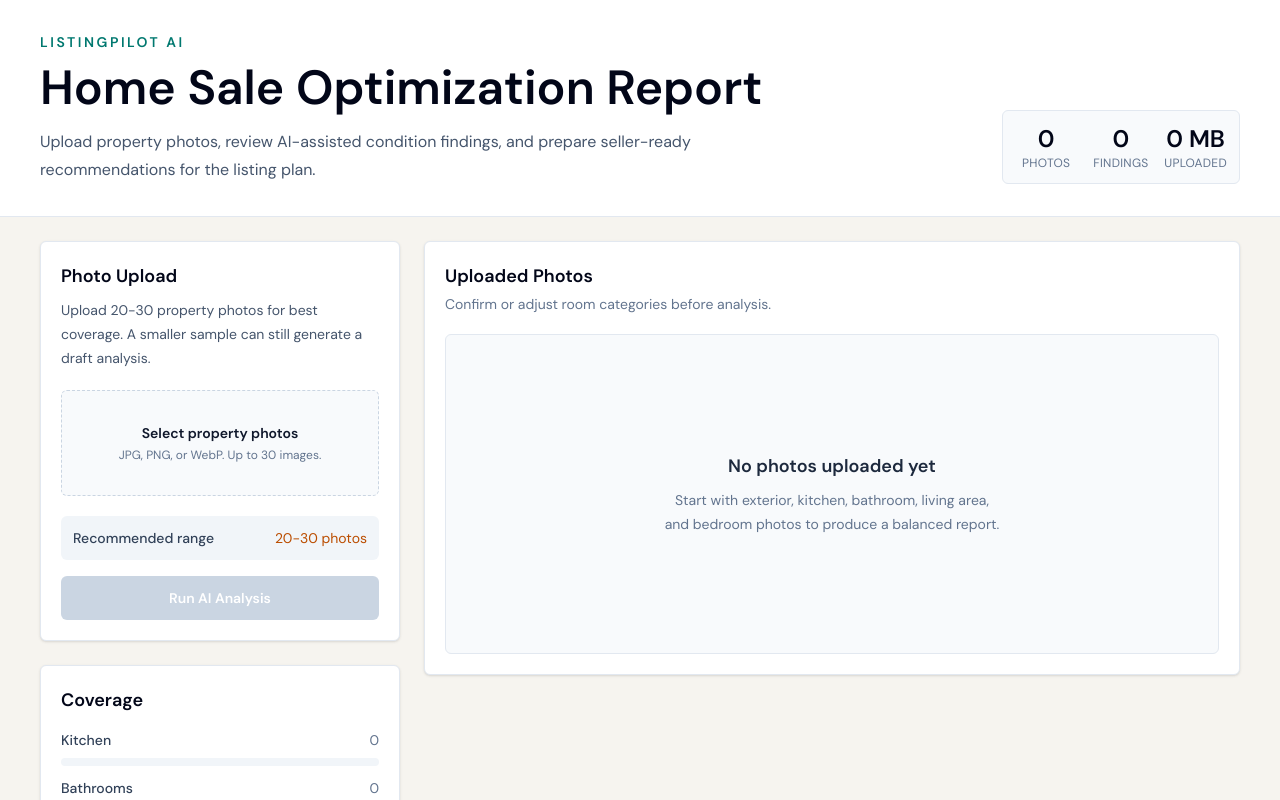
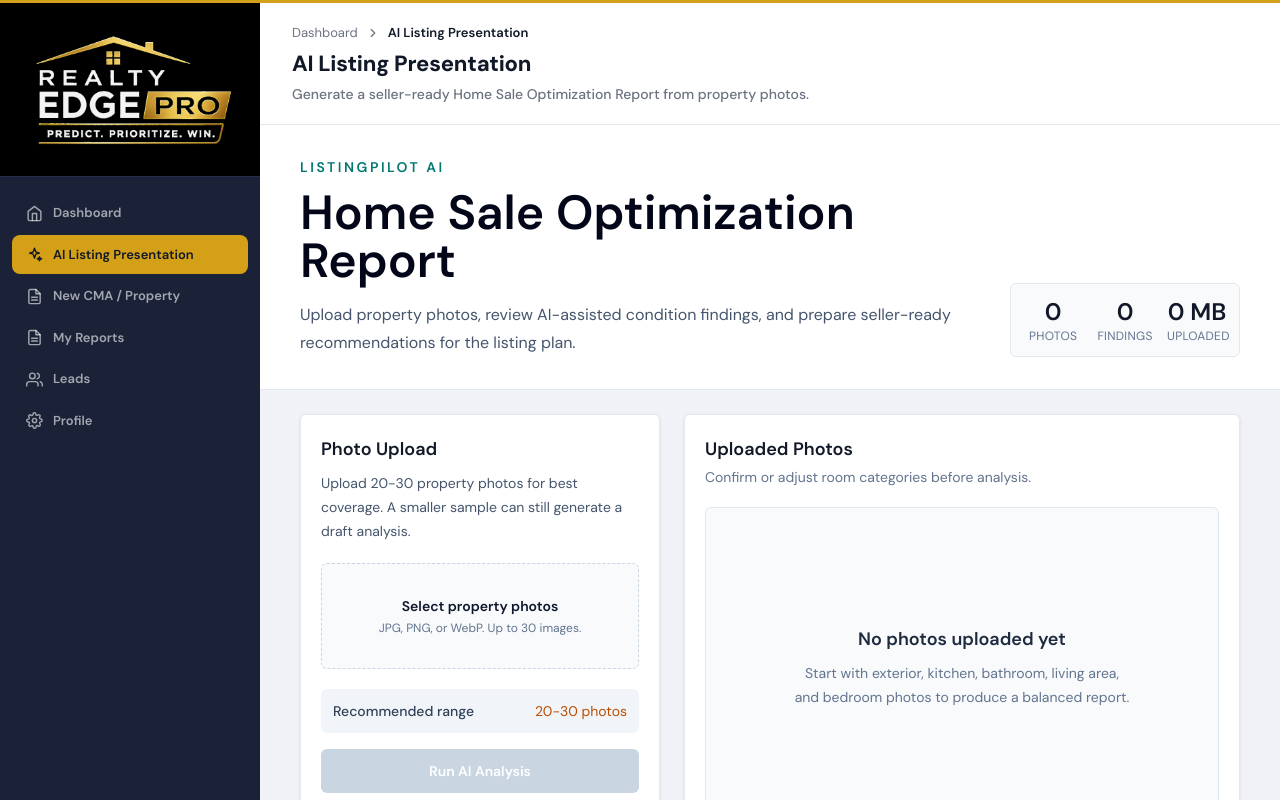
Before and after one commit to gregpett86/listingpilot-ai, a Next.js app: page / in a window 1280 px wide. Shown: the top 800 px of the page. Built offline with nearby package versions, Linux system fonts and the light colour scheme.

Commit message:
Add Realty Edge dashboard shell

```diff
--- a/src/app/page.tsx
+++ b/src/app/page.tsx
@@ -2,6 +2,10 @@
 
 import { ChangeEvent, useMemo, useState } from "react";
 import { jsPDF } from "jspdf";
+import {
+  RealtyEdgePageHeader,
+  RealtyEdgeShell,
+} from "@/components/realty-edge-shell";
 
 type PropertyArea =
   | "Kitchen"
@@ -438,7 +442,10 @@ export default function Home() {
   const recommendedCountMet = photos.length >= 20 && photos.length <= 30;
 
   return (
-    <main className="min-h-screen bg-[#f6f4ef] text-slate-950">
+    <RealtyEdgeShell>
+      <div className="flex h-full flex-col bg-[#F0F2F8] text-[#111827]">
+        <RealtyEdgePageHeader />
+        <div className="flex-1 overflow-y-auto">
       <section className="border-b border-slate-200 bg-white">
         <div className="mx-auto flex w-full max-w-7xl flex-col gap-8 px-5 py-8 sm:px-8 lg:px-10">
           <div className="flex flex-col gap-4 lg:flex-row lg:items-end lg:justify-between">
@@ -820,6 +827,8 @@ export default function Home() {
           )}
         </div>
       </section>
-    </main>
+        </div>
+      </div>
+    </RealtyEdgeShell>
   );
 }
--- /dev/null
+++ b/src/components/realty-edge-shell.tsx
@@ -0,0 +1,230 @@
+"use client";
+
+import Image from "next/image";
+import Link from "next/link";
+import { ReactNode, useEffect, useState } from "react";
+
+type NavItem = {
+  href: string;
+  label: string;
+  icon: ReactNode;
+  active?: boolean;
+};
+
+const iconProps = {
+  fill: "none",
+  stroke: "currentColor",
+  strokeLinecap: "round" as const,
+  strokeLinejoin: "round" as const,
+  strokeWidth: 2,
+};
+
+function IconHome() {
+  return (
+    <svg aria-hidden="true" height="17" viewBox="0 0 24 24" width="17">
+      <path d="M3 9l9-7 9 7v11a2 2 0 0 1-2 2H5a2 2 0 0 1-2-2z" {...iconProps} />
+      <polyline points="9 22 9 12 15 12 15 22" {...iconProps} />
+    </svg>
+  );
+}
+
+function IconSpark() {
+  return (
+    <svg aria-hidden="true" height="17" viewBox="0 0 24 24" width="17">
+      <path d="M12 3l1.9 5.5L19 10l-5.1 1.5L12 17l-1.9-5.5L5 10l5.1-1.5L12 3z" {...iconProps} />
+      <path d="M19 15l.8 2.2L22 18l-2.2.8L19 21l-.8-2.2L16 18l2.2-.8L19 15z" {...iconProps} />
+    </svg>
+  );
+}
+
+function IconDoc() {
+  return (
+    <svg aria-hidden="true" height="17" viewBox="0 0 24 24" width="17">
+      <path d="M14 2H6a2 2 0 0 0-2 2v16a2 2 0 0 0 2 2h12a2 2 0 0 0 2-2V8z" {...iconProps} />
+      <polyline points="14 2 14 8 20 8" {...iconProps} />
+      <line x1="16" x2="8" y1="13" y2="13" {...iconProps} />
+      <line x1="16" x2="8" y1="17" y2="17" {...iconProps} />
+    </svg>
+  );
+}
+
+function IconLeads() {
+  return (
+    <svg aria-hidden="true" height="17" viewBox="0 0 24 24" width="17">
+      <path d="M17 21v-2a4 4 0 0 0-4-4H5a4 4 0 0 0-4 4v2" {...iconProps} />
+      <circle cx="9" cy="7" r="4" {...iconProps} />
+      <path d="M23 21v-2a4 4 0 0 0-3-3.87" {...iconProps} />
+      <path d="M16 3.13a4 4 0 0 1 0 7.75" {...iconProps} />
+    </svg>
+  );
+}
+
+function IconSettings() {
+  return (
+    <svg aria-hidden="true" height="17" viewBox="0 0 24 24" width="17">
+      <circle cx="12" cy="12" r="3" {...iconProps} />
+      <path d="M19.4 15a1.7 1.7 0 0 0 .3 1.8l.1.1a2 2 0 0 1-2.8 2.8l-.1-.1a1.7 1.7 0 0 0-1.8-.3 1.7 1.7 0 0 0-1 1.5V21a2 2 0 0 1-4 0v-.1a1.7 1.7 0 0 0-1-1.5 1.7 1.7 0 0 0-1.8.3l-.1.1a2 2 0 0 1-2.8-2.8l.1-.1a1.7 1.7 0 0 0 .3-1.8 1.7 1.7 0 0 0-1.5-1H3a2 2 0 0 1 0-4h.1a1.7 1.7 0 0 0 1.5-1 1.7 1.7 0 0 0-.3-1.8l-.1-.1a2 2 0 0 1 2.8-2.8l.1.1a1.7 1.7 0 0 0 1.8.3 1.7 1.7 0 0 0 1-1.5V3a2 2 0 0 1 4 0v.1a1.7 1.7 0 0 0 1 1.5 1.7 1.7 0 0 0 1.8-.3l.1-.1a2 2 0 0 1 2.8 2.8l-.1.1a1.7 1.7 0 0 0-.3 1.8 1.7 1.7 0 0 0 1.5 1h.1a2 2 0 0 1 0 4h-.1a1.7 1.7 0 0 0-1.5 1z" {...iconProps} />
+    </svg>
+  );
+}
+
+function IconMenu() {
+  return (
+    <svg aria-hidden="true" height="20" viewBox="0 0 24 24" width="20">
+      <line x1="3" x2="21" y1="6" y2="6" {...iconProps} strokeWidth={2.5} />
+      <line x1="3" x2="21" y1="12" y2="12" {...iconProps} strokeWidth={2.5} />
+      <line x1="3" x2="21" y1="18" y2="18" {...iconProps} strokeWidth={2.5} />
+    </svg>
+  );
+}
+
+function IconClose() {
+  return (
+    <svg aria-hidden="true" height="18" viewBox="0 0 24 24" width="18">
+      <line x1="18" x2="6" y1="6" y2="18" {...iconProps} strokeWidth={2.5} />
+      <line x1="6" x2="18" y1="6" y2="18" {...iconProps} strokeWidth={2.5} />
+    </svg>
+  );
+}
+
+function IconChevron() {
+  return (
+    <svg aria-hidden="true" height="14" viewBox="0 0 24 24" width="14">
+      <polyline points="9 18 15 12 9 6" {...iconProps} />
+    </svg>
+  );
+}
+
+const navItems: NavItem[] = [
+  { href: "#", label: "Dashboard", icon: <IconHome /> },
+  {
+    href: "#",
+    label: "AI Listing Presentation",
+    icon: <IconSpark />,
+    active: true,
+  },
+  { href: "#", label: "New CMA / Property", icon: <IconDoc /> },
+  { href: "#", label: "My Reports", icon: <IconDoc /> },
+  { href: "#", label: "Leads", icon: <IconLeads /> },
+  { href: "#", label: "Profile", icon: <IconSettings /> },
+];
+
+function Sidebar({ onClose, showClose }: { onClose?: () => void; showClose?: boolean }) {
+  return (
+    <aside className="flex h-full w-[260px] min-w-[260px] shrink-0 flex-col overflow-y-auto bg-[#1B2238]">
+      <div className="flex items-center justify-between border-b border-white/10 bg-[#0B1437]">
+        <Image
+          alt="Realty Edge Pro"
+          className="block h-auto w-full"
+          height={60}
+          priority
+          src="/logo_gold.png"
+          width={180}
+        />
+        {showClose && (
+          <button
+            aria-label="Close navigation"
+            className="mr-3 shrink-0 rounded-md p-1 text-white/50 transition hover:text-white"
+            onClick={onClose}
+            type="button"
+          >
+            <IconClose />
+          </button>
+        )}
+      </div>
+
+      <nav className="flex-1 px-3 py-4">
+        {navItems.map((item) => (
+          <Link
+            className={`mb-0.5 flex items-center gap-2.5 rounded-lg px-3.5 py-2.5 text-[13px] font-semibold no-underline transition ${
+              item.active
+                ? "bg-[#D4A017] text-[#111827]"
+                : "text-white/60 hover:bg-white/10 hover:text-white"
+            }`}
+            href={item.href}
+            key={item.label}
+          >
+            <span className="shrink-0">{item.icon}</span>
+            {item.label}
+          </Link>
+        ))}
+      </nav>
+    </aside>
+  );
+}
+
+export function RealtyEdgeShell({ children }: { children: ReactNode }) {
+  const [isMobile, setIsMobile] = useState(false);
+  const [mobileOpen, setMobileOpen] = useState(false);
+
+  useEffect(() => {
+    const check = () => setIsMobile(window.innerWidth < 769);
+    check();
+    window.addEventListener("resize", check);
+    return () => window.removeEventListener("resize", check);
+  }, []);
+
+  return (
+    <div className="flex h-screen flex-col overflow-hidden bg-[#F5F7FA]">
+      <div className="h-[3px] w-full shrink-0 bg-[#D4A017]" />
+      <div className="flex min-h-0 flex-1 overflow-hidden">
+        {!isMobile && <Sidebar />}
+
+        {isMobile && (
+          <>
+            <button
+              aria-label="Open navigation"
+              className="fixed left-3 top-4 z-[60] flex h-10 w-10 items-center justify-center rounded-lg bg-[#1B2238] text-white shadow-lg"
+              onClick={() => setMobileOpen(true)}
+              type="button"
+            >
+              <IconMenu />
+            </button>
+            {mobileOpen && (
+              <>
+                <button
+                  aria-label="Close navigation backdrop"
+                  className="fixed inset-0 z-[65] bg-black/50"
+                  onClick={() => setMobileOpen(false)}
+                  type="button"
+                />
+                <div className="fixed bottom-0 left-0 top-0 z-[66]">
+                  <Sidebar onClose={() => setMobileOpen(false)} showClose />
+                </div>
+              </>
+            )}
+          </>
+        )}
+
+        <main className="min-w-0 flex-1 overflow-hidden">{children}</main>
+      </div>
+    </div>
+  );
+}
+
+export function RealtyEdgePageHeader() {
+  return (
+    <header className="shrink-0 border-b border-[#E5E7EB] bg-white px-6 py-5 sm:px-8">
+      <nav
+        aria-label="Breadcrumb"
+        className="mb-1 flex items-center gap-2 text-[13px] text-[#6B7280]"
+      >
+        <span>Dashboard</span>
+        <IconChevron />
+        <span className="font-semibold text-[#111827]">
+          AI Listing Presentation
+        </span>
+      </nav>
+      <div className="flex flex-col gap-3 sm:flex-row sm:items-end sm:justify-between">
+        <div>
+          <h1 className="m-0 text-[22px] font-extrabold tracking-[-0.01em] text-[#111827]">
+            AI Listing Presentation
+          </h1>
+          <p className="mt-1 text-sm font-medium text-[#6B7280]">
+            Generate a seller-ready Home Sale Optimization Report from property photos.
+          </p>
+        </div>
+      </div>
+    </header>
+  );
+}
```
Also changed, not shown: public/logo_gold.png (added).
